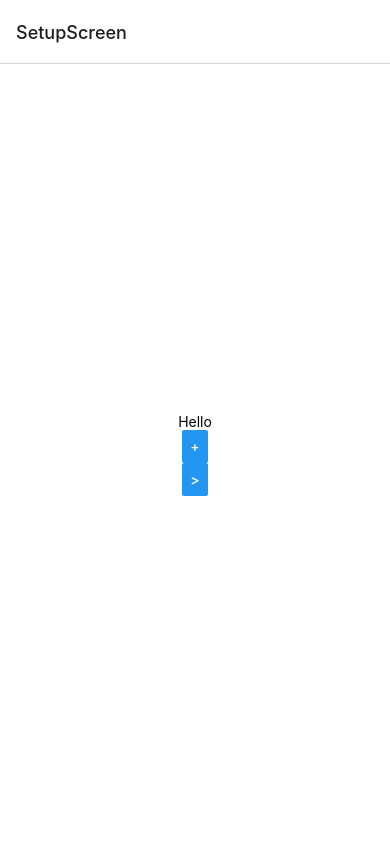
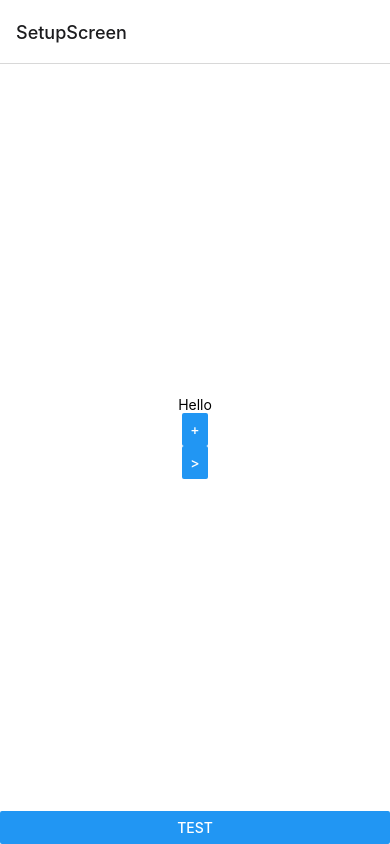
Before and after one commit to krzysztof-tys/tweak-your-system, a React Native app: screen / in a window 390 px wide. Built offline with nearby package versions, Linux system fonts and the light colour scheme.

Commit message:
try out navigationRef

```diff
--- a/App.tsx
+++ b/App.tsx
@@ -1,13 +1,18 @@
 import { StatusBar } from "expo-status-bar";
-import { useState } from "react";
+import { createRef, useState } from "react";
 import {
+    Button,
     NativeSyntheticEvent,
     StyleSheet,
     TextInput,
     TextInputChangeEventData,
 } from "react-native";
 import { produce } from "immer";
-import { NavigationContainer } from "@react-navigation/native";
+import {
+    createNavigationContainerRef,
+    NavigationContainer,
+    NavigationContainerRef,
+} from "@react-navigation/native";
 import { createNativeStackNavigator } from "@react-navigation/native-stack";
 import SetupScreen from "./Screens/SetupScreen";
 import SummaryScreen from "./Screens/SummaryScreen";
@@ -29,8 +34,18 @@ export default function App() {
 
     const Stack = createNativeStackNavigator<RootStackParamList>();
 
+    // created for test purposes
+    const navigationRef = createNavigationContainerRef<RootStackParamList>();
+
+    // created for test purposes
+    const navigate = (name: keyof RootStackParamList, params?: any) => {
+        if (navigationRef.isReady()) {
+            navigationRef.navigate(name);
+        }
+    }
+
     return (
-        <NavigationContainer>
+        <NavigationContainer ref={navigationRef}>
             <Stack.Navigator>
                 <Stack.Screen name={"SetupScreen"}>
                     {() => (
@@ -41,21 +56,13 @@ export default function App() {
                     )}
                 </Stack.Screen>
                 <Stack.Screen name={"TimerScreen"}>
-                    {() => (
-                        <TimerScreen
-                            activities={activities}
-                        />
-                    )}
+                    {() => <TimerScreen activities={activities} />}
                 </Stack.Screen>
                 <Stack.Screen name={"SummaryScreen"}>
-                    {() => (
-                        <SummaryScreen
-                            activities={activities}
-                            setActivities={setActivities}
-                        />
-                    )}
+                    {() => <SummaryScreen activities={activities} />}
                 </Stack.Screen>
             </Stack.Navigator>
+            <Button onPress={() => navigate("TimerScreen")} title="test" />
         </NavigationContainer>
     );
 }
--- a/Screens/TimerScreen.tsx
+++ b/Screens/TimerScreen.tsx
@@ -1,4 +1,5 @@
 import { useEffect, useState } from "react";
+import { Text, View } from "react-native";
 import { Activity } from "./SetupScreen";
 
 type TimerProps = {
@@ -31,7 +32,7 @@ const TimerScreen = ({ activities }: TimerProps) => {
         // navigate to summary page
     }
 
-    return <div></div>;
+    return <View><Text>Hello</Text></View>;
 };
 
 export default TimerScreen;
```
